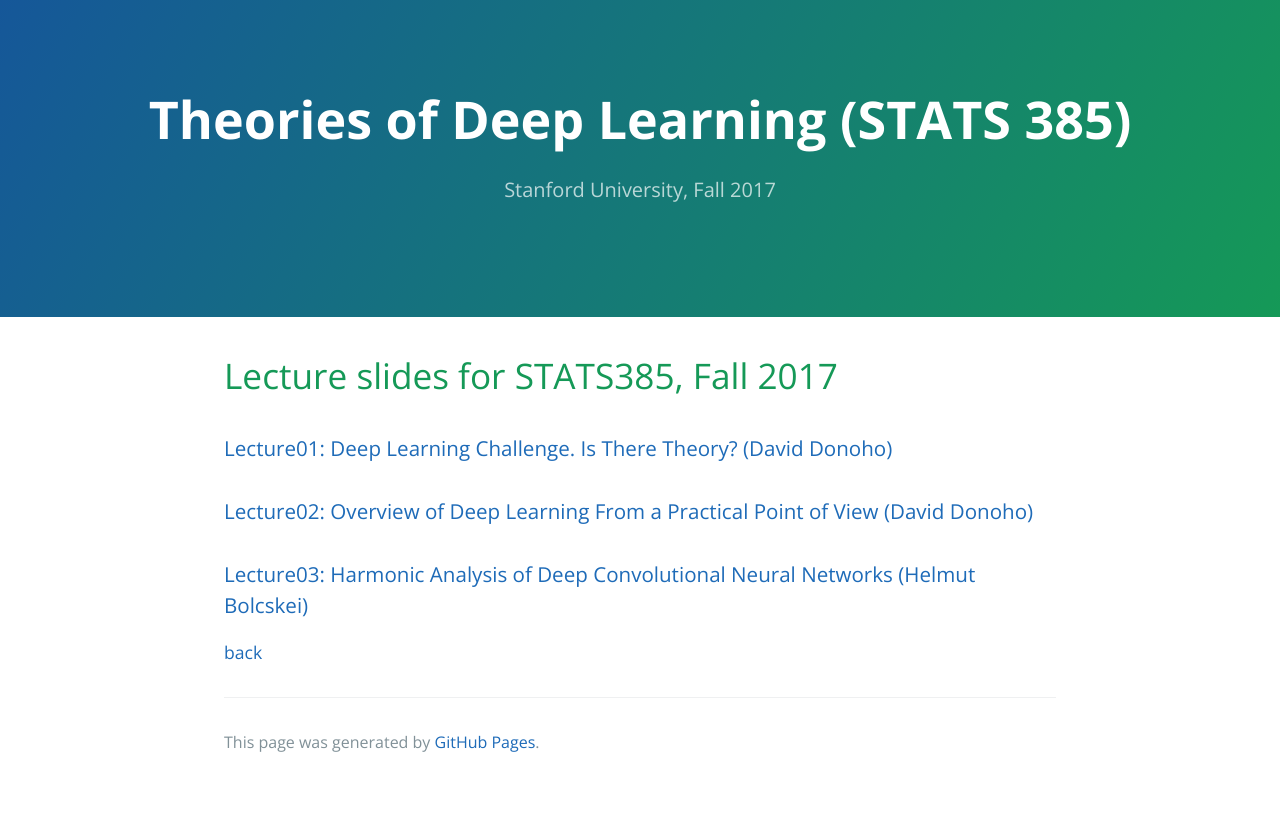
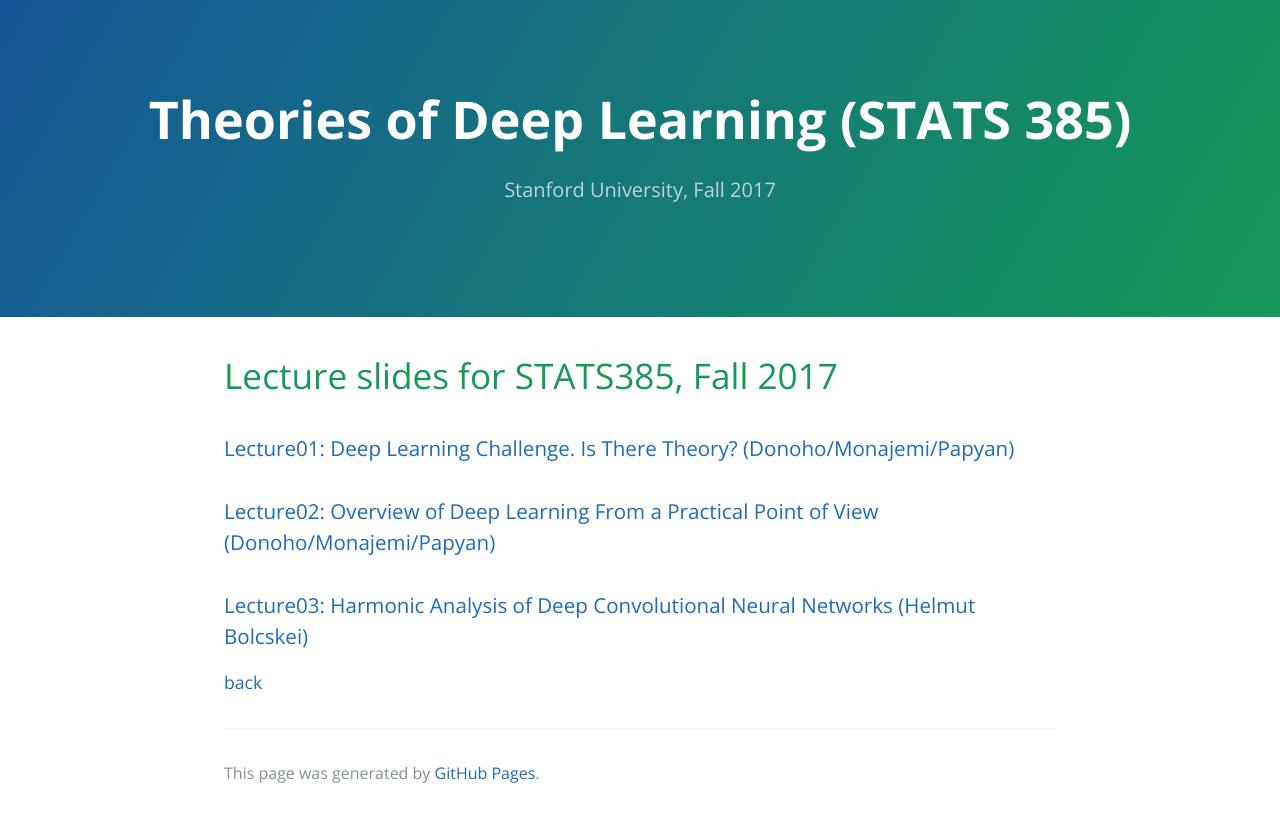
Before and after one commit to stats385/stats385.github.io, a Jekyll site: the page built from lecture_slides.md, in a window 1280 px wide. Shown: the top 822 px of the page. Built offline with Jekyll 4.4.1, drawn with Linux system fonts in a browser that asks for light colours; our own code applies the rules of GitHub Pages for plain Markdown files; the repository's description, which GitHub fills in, is left out.

```diff
--- a/lecture_slides.md
+++ b/lecture_slides.md
@@ -2,9 +2,9 @@
 # Lecture slides for STATS385, Fall 2017
 
 
-### [Lecture01: Deep Learning Challenge. Is There Theory? (David Donoho)](./assets/lectures/StanfordStats385-20170927-Lecture01-Donoho.pdf)
+### [Lecture01: Deep Learning Challenge. Is There Theory? (Donoho/Monajemi/Papyan)](./assets/lectures/StanfordStats385-20170927-Lecture01-Donoho.pdf)
 
-### [Lecture02: Overview of Deep Learning From a Practical Point of View (David Donoho)](./assets/lectures/Lecture-02-AsCorrected.pdf)
+### [Lecture02: Overview of Deep Learning From a Practical Point of View (Donoho/Monajemi/Papyan)](./assets/lectures/Lecture-02-AsCorrected.pdf)
 
 ### [Lecture03: Harmonic Analysis of Deep Convolutional Neural Networks (Helmut Bolcskei)](./assets/lectures/bolcskei-stats385-slides.pdf)
 
```
